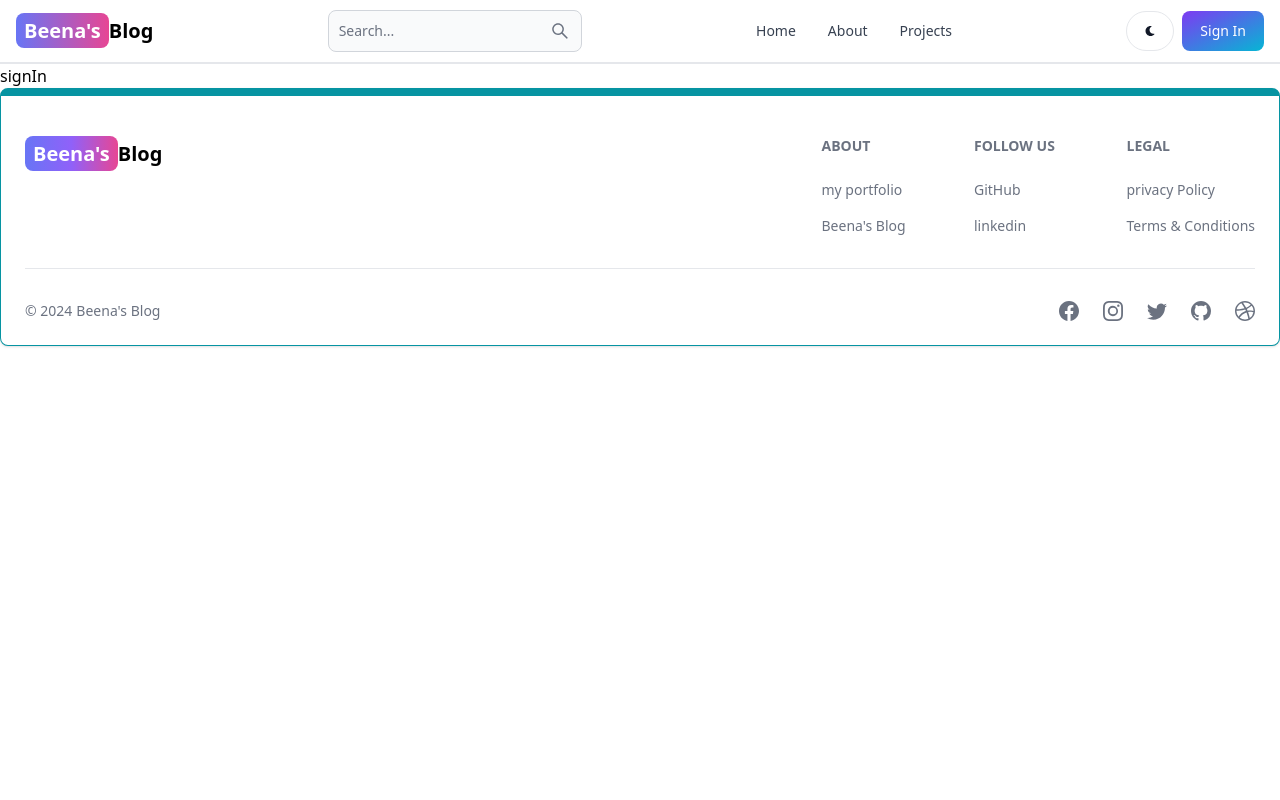
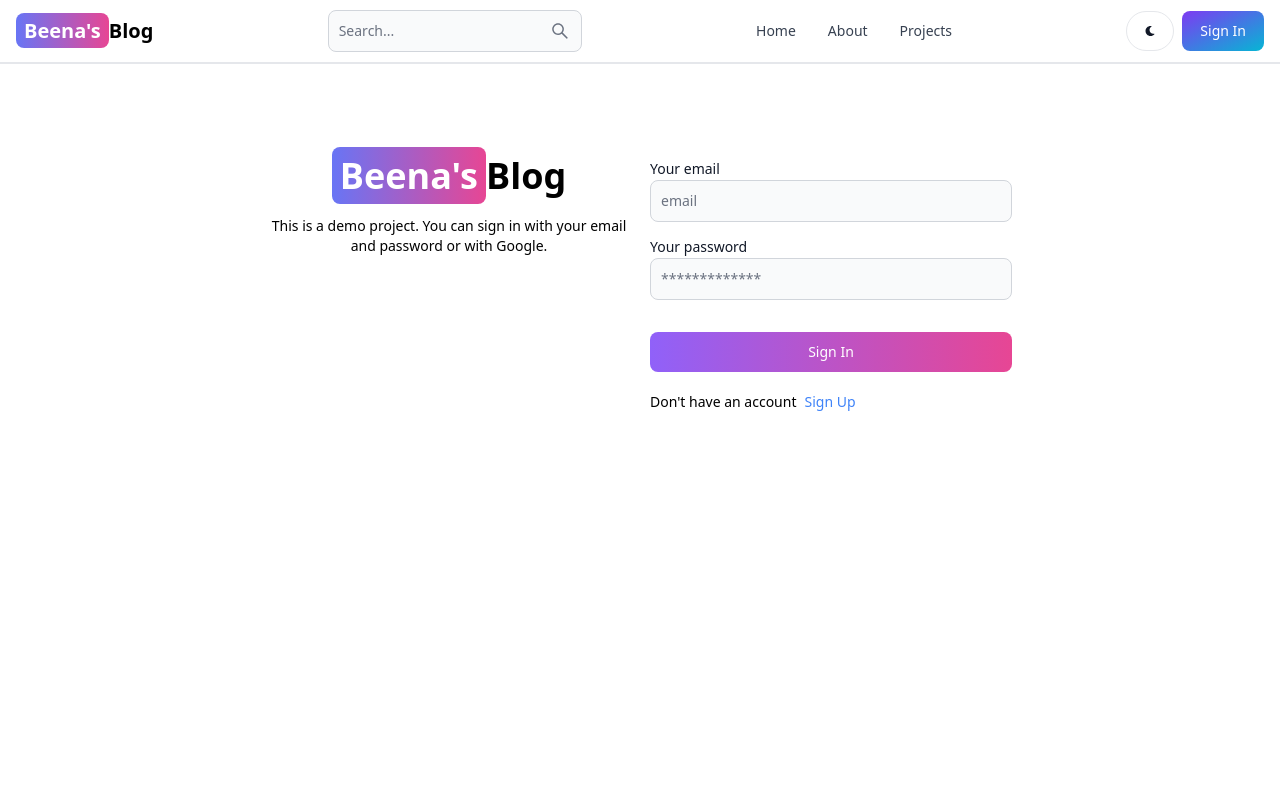
Before and after one commit to BEENA-PAL/SahandsBlogApp, a React (Vite) app in the folder client/: page /sign-in in a window 1280 px wide. Shown: the top 800 px of the page. Built offline with nearby package versions, Linux system fonts and the light colour scheme.

Commit message:
completed signin functionality

```diff
--- a/client/src/pages/SignIn.jsx
+++ b/client/src/pages/SignIn.jsx
@@ -1,7 +1,115 @@
-import React from "react";
+import { Link, useNavigate } from "react-router-dom";
+import { useState } from "react";
+import { Alert, Button, Label, TextInput } from "flowbite-react";
 
 function SignIn() {
-  return <div>signIn</div>;
+  const [formData, setformData] = useState({});
+  const [errorMessage, setErrorMessage] = useState(null);
+  const [loading, setLoading] = useState(false);
+
+  const navigate = useNavigate();
+
+  const handleChange = (e) => {
+    setformData({ ...formData, [e.target.id]: e.target.value });
+  };
+
+  const handleSubmit = async (event) => {
+    event.preventDefault();
+
+    if (!formData.email || !formData.password) {
+      return setErrorMessage("Please fill out all fields");
+    }
+    try {
+      setLoading(true);
+      setErrorMessage(null);
+
+      const res = await fetch("/api/auth/signin", {
+        method: "POST",
+        headers: { "content-Type": "application/json" },
+        body: JSON.stringify(formData),
+      });
+      const data = await res.json();
+
+      if (data.success === false) {
+        return setErrorMessage(data.message);
+      }
+
+      setLoading(false);
+      if (res.ok) {
+        navigate("/");
+      }
+    } catch (error) {
+      setErrorMessage(error.message);
+      setLoading(false);
+    }
+  };
+  return (
+    <div className="min-h-screen mt-20 ">
+      <div className="flex p-3 max-w-3xl mx-auto flex-col md:flex-row md:text-center gap-5">
+        {/* left */}
+
+        <div className="flex-1">
+          <Link to="/" className="font-bold dark:text-white text-4xl">
+            <span className="px-2 py-1 bg-gradient-to-r from-indigo-500 via purple-500 to-pink-500 text-white rounded-lg">
+              Beena's
+            </span>
+            Blog{" "}
+          </Link>
+
+          <p className="text-sm mt-5">
+            This is a demo project. You can sign in with your email and password
+            or with Google.
+          </p>
+        </div>
+
+        {/* right */}
+        <div className="flex-1">
+          <form
+            className="flex flex-col gap-3 md:text-left"
+            onSubmit={handleSubmit}
+          >
+            <div>
+              <Label value="Your email"></Label>
+              <TextInput
+                type="email "
+                placeholder="email"
+                id="email"
+                onChange={handleChange}
+              ></TextInput>
+            </div>
+            <div>
+              <Label value="Your password"></Label>
+              <TextInput
+                type="Password "
+                placeholder="*************"
+                id="password"
+                onChange={handleChange}
+              ></TextInput>
+            </div>
+            <Button
+              gradientDuoTone="purpleToPink"
+              type="submit"
+              className="mt-5 text-center"
+            >
+              Sign In
+            </Button>
+          </form>
+          <div className="flex gap-2 text-sm mt-5">
+            <span>Don't have an account</span>{" "}
+            <Link to="/sign-up" className="text-blue-500">
+              Sign Up
+            </Link>
+          </div>
+          {errorMessage && (
+            <Alert className="mt-5" color="failure">
+              {errorMessage}
+            </Alert>
+          )}
+          {console.log(errorMessage)}
+        </div>
+      </div>
+    </div>
+  );
 }
 
 export default SignIn;
--- a/client/src/pages/SignUp.jsx
+++ b/client/src/pages/SignUp.jsx
@@ -35,7 +35,7 @@
 
       setLoading(false);
       if (res.ok) {
-        navigate("/sign-in");
+        navigate("/");
       }
     } catch (error) {
       setErrorMessage(error.message);
@@ -99,12 +99,12 @@
               type="submit"
               className="mt-5 text-center"
             >
-              Signup
+              Sign Up
             </Button>
           </form>
           <div className="flex gap-2 text-sm mt-5">
             <span>already have account</span>{" "}
-            <Link to="/sign-in" className="text-blue-500">
+            <Link to="/" className="text-blue-500">
               Sign In
             </Link>
           </div>
```
Also changed, not shown: 1 other file (tests, documents, lock files or other folders).
